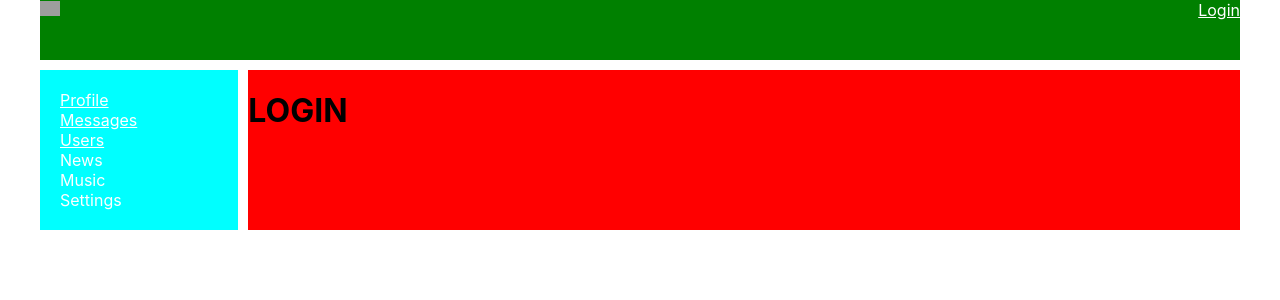
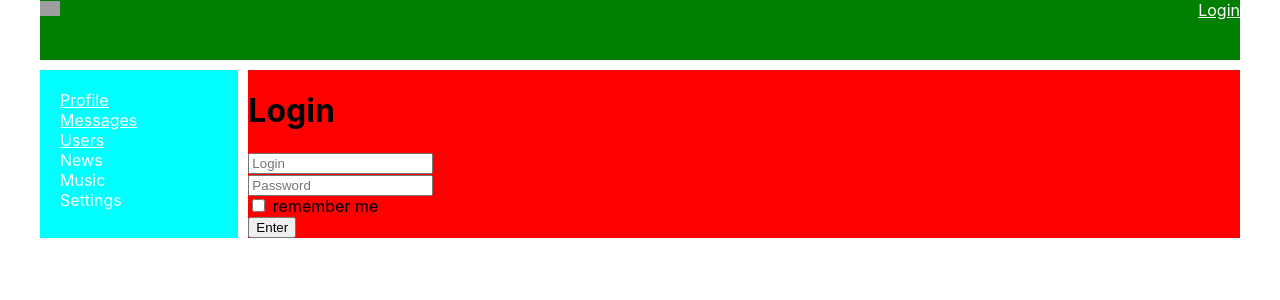
Before and after one commit to DoctorZalman/react_2020_learn, a React (Create React App) app: page /login in a window 1280 px wide. Shown: the top 300 px of the page. Built offline with nearby package versions, Linux system fonts and the light colour scheme; no server answers; grey boxes are pictures that could not be loaded.

Commit message:
75_less_redux-form_login

```diff
--- a/package.json
+++ b/package.json
@@ -13,6 +13,7 @@
     "react-router-dom": "^5.2.0",
     "react-scripts": "4.0.1",
     "redux": "^4.0.5",
+    "redux-form": "^8.3.7",
     "redux-thunk": "^2.3.0",
     "web-vitals": "^0.2.4"
   },
--- a/src/components/Login/Login.jsx
+++ b/src/components/Login/Login.jsx
@@ -1,6 +1,25 @@
 import React from "react";
+import {Field, reduxForm} from "redux-form";
 
-const Login = () =>{
-	return <h1>LOGIN</h1>
+const LoginForm = (props) =>{
+	return (
+		<form onSubmit={props.handleSubmit}>
+			<div><Field placeholder={"Login"} name={"login"} component={"input"}/></div>
+			<div><Field placeholder={"Password"} name={"password"} component={"input"}/></div>
+			<div><Field type={"checkbox"} name={"rememberMe"} component={"input"}/> remember me</div>
+			<div><button>Enter</button></div>
+		</form>
+)}
+
+const LoginReduxForm = reduxForm({form: 'login'})(LoginForm)
+
+const Login = (props) =>{
+	const onSubmit = (formData) => {
+			console.log(formData);
+	}
+	return <div>
+		<h1>Login</h1>
+		<LoginReduxForm onSubmit={onSubmit}/>
+	</div>
 }
 export default Login;
--- a/src/redux/redux-store.js
+++ b/src/redux/redux-store.js
@@ -5,13 +5,16 @@ import sidebarReducer from "./sidebar-reducer";
 import usersReducer from "./users-reducer";
 import authReducer from "./auth-reducer";
 import thunkMiddleware from "redux-thunk";
+import { reducer as formReducer } from 'redux-form'
+
 
 let reducers = combineReducers({
 	profilePage : profileReducer,
 	dialogsPage : dialogsReducer,
 	sidebar : sidebarReducer,
 	usersPage: usersReducer,
-	auth : authReducer
+	auth : authReducer,
+	form: formReducer
 });
 
 let store = createStore(reducers, applyMiddleware(thunkMiddleware));
```
Also changed, not shown: 2 other files (tests, documents, lock files or other folders).
